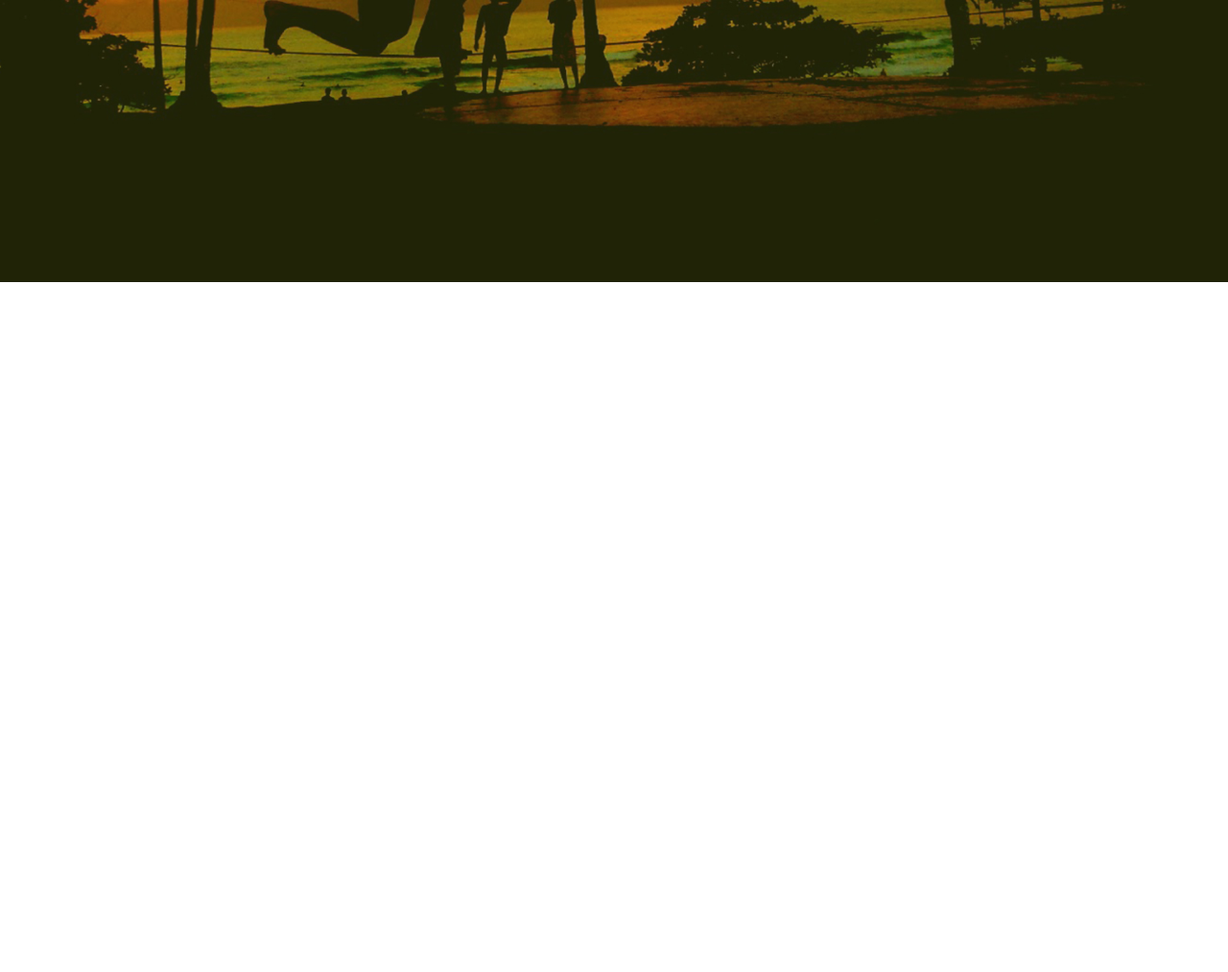
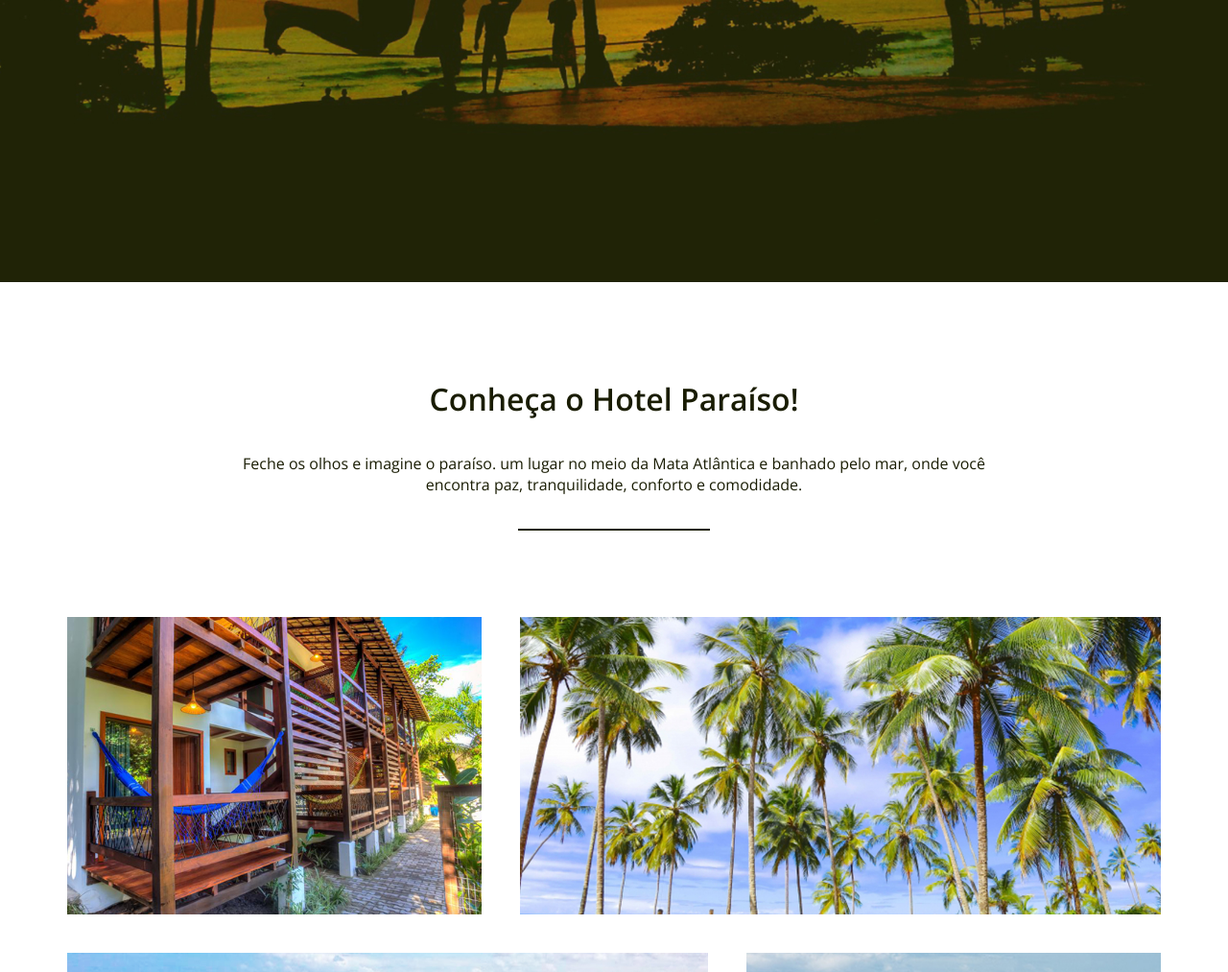
Before and after one commit to Wes1738/Flexbox, a plain HTML site: page index.html in a window 1280 px wide. Shown: the part 506-1519 px from the top of the page at 96% size. Before the commit the page ends 800 px from the top, so only its background shows below. Drawn offline with nearby package versions, Linux system fonts and the light colour scheme.

Commit message:
Grid com Flexbasis

```diff
--- a/css/styles.css
+++ b/css/styles.css
@@ -108,3 +108,76 @@ header li a {
         font-size: 1.5rem;
     }
 }
+
+@media (max-width: 425px) {
+    .hero h1 {
+        font-size: 2.1rem;
+    }
+
+    .hero h3 {
+        font-size: 1.1rem;
+    }
+
+    .hero h1, .hero h3 {
+        margin: 20px;
+    }
+}
+
+/* Conheça o Hotel */
+.conheca-o-hotel {
+    display: flex;
+    flex-direction: column;
+    align-items: center;
+    padding: 100px 50px;
+}
+
+.conheca-o-hotel h3 {
+    font-size: 2rem;
+    margin-bottom: 35px;
+    color: #191c03;
+    text-align: center;
+}
+
+.conheca-o-hotel p {
+    max-width: 800px;
+    margin-bottom: 35px;
+    color: #191c03;
+    text-align: center;
+}
+
+.conheca-o-hotel hr {
+    width: 200px;
+    height: 2px;
+    background-color: #191c03;
+    margin-bottom: 70px;
+    border: none;
+}
+
+.conheca-o-hotel .grid {
+    width: 100%;
+    display: flex;
+    flex-wrap: wrap;
+}
+
+.conheca-o-hotel .grid li {
+    height: 350px;
+    padding: 20px;
+    border-radius: 4px;
+    background-clip: content-box;
+    background-size: cover;
+    background-position: center;
+}
+
+.conheca-o-hotel .grid li.small {
+    flex-basis: 40%;
+}
+
+.conheca-o-hotel .grid li.large {
+    flex-basis: 60%;
+}
+
+@media (max-width: 700px) {
+    .conheca-o-hotel .grid li.small, .conheca-o-hotel .grid li.large {
+        flex-basis: 100%;
+    }
+}
--- a/index.html
+++ b/index.html
@@ -29,5 +29,17 @@
         <a href="#" class="btn">Saiba mais</a>
     </section>
 
+    <section class="conheca-o-hotel">
+        <h3>Conheça o Hotel Paraíso!</h3>
+        <p>Feche os olhos e imagine o paraíso. um lugar no meio da Mata Atlântica e banhado pelo mar, onde você encontra paz, tranquilidade, conforto e comodidade.</p>
+        <hr/>
+        <ul class="grid">
+            <li class="small" style="background-image: url('img/itacare-01.jpg');"></li>
+            <li class="large" style="background-image: url('img/itacare-02.jpg');"></li>
+            <li class="large" style="background-image: url('img/itacare-03.jpg');"></li>
+            <li class="small" style="background-image: url('img/itacare-04.jpg');"></li>
+        </ul>
+    </section>
+
 </body>
 </html>
```
